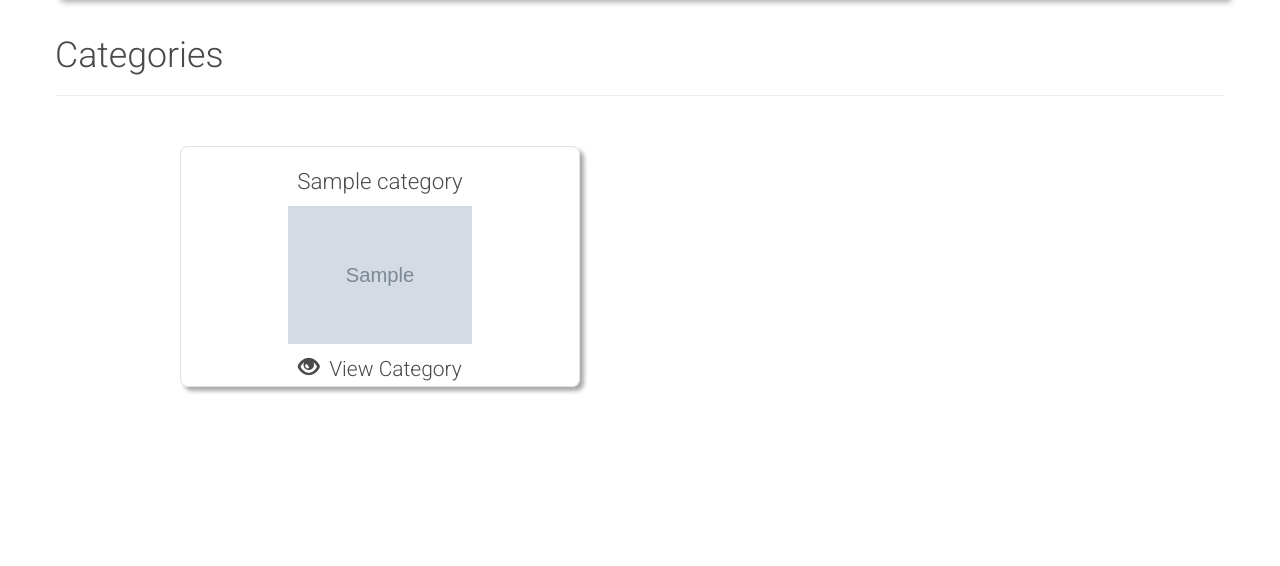
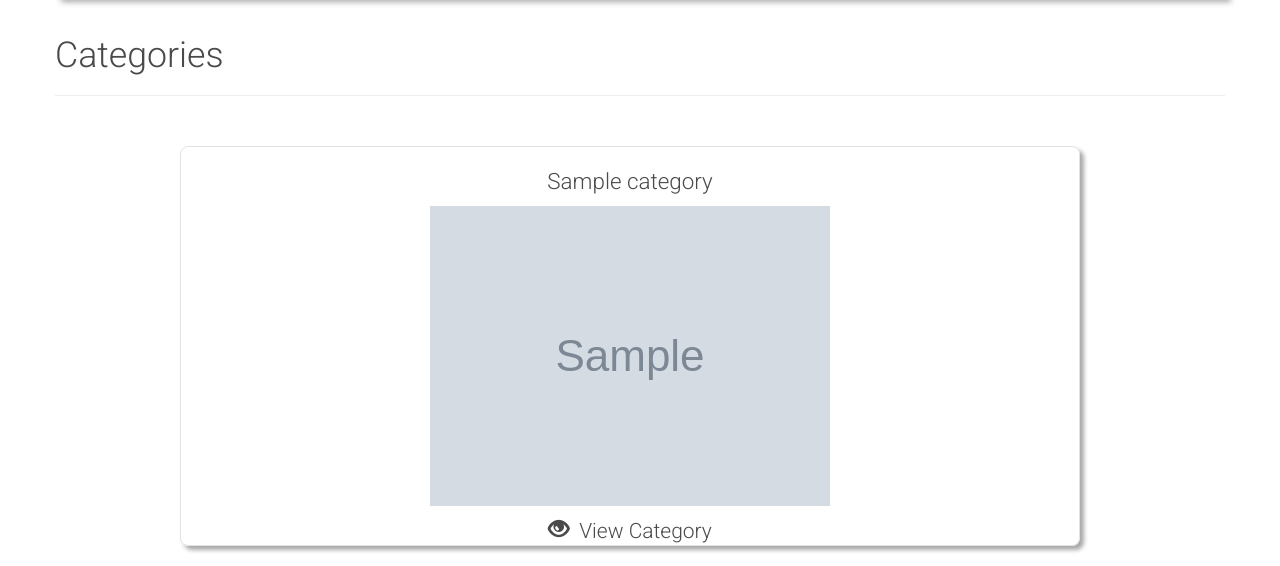
Before and after one commit to lawndart0381/catalog, a Flask app: page / in a window 1280 px wide. Shown: the part 259-825 px from the top of the page. Before the commit the page ends 652 px from the top, so only its background shows below. Run offline with Flask 2, Linux system fonts and the light colour scheme; tables that the repository leaves empty hold one stand-in row (values such as "Sample post"); grey boxes marked "Sample" are stand-in pictures; some libraries are stand-ins or nearby versions.

Commit message:
added media query 1200

```diff
--- a/static/styles.css
+++ b/static/styles.css
@@ -202,14 +202,14 @@ a:active {
 
 @media (min-width: 1200px) {
 	.catalog-spacer {
-		max-width: 400px;
+		max-width: 900px;
 		max-height: 400px;
-		margin-right: 0px;
+
 	}
 	.spacer {
-		max-width: 400px;
+		max-width: 900px;
 		max-height: 400px;
-		margin-right: 0px;
+
 	}
 
 }
```
